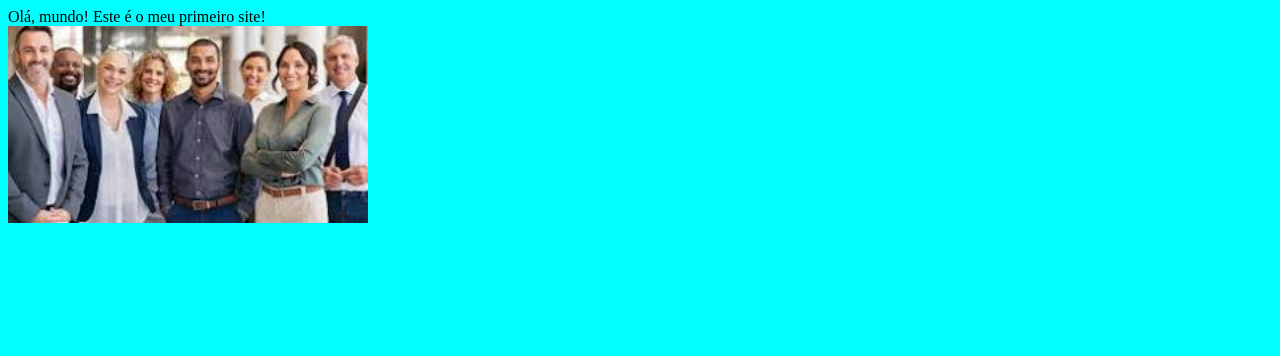
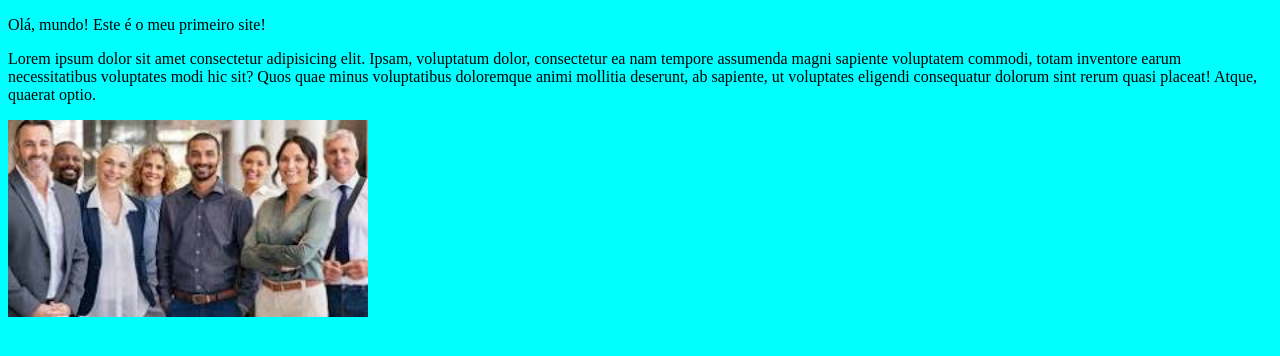
Before and after one commit to Jones-Amaral/Projeto-Web-1, a plain HTML site: page Index.html in a window 1280 px wide. Drawn offline with Linux system fonts and the light colour scheme.

Commit message:
Update de index.html

```diff
--- a/Index.html
+++ b/Index.html
@@ -7,7 +7,9 @@
     <link rel="stylesheet" href="style.css">
 </head>
 <body>
-    Olá, mundo! Este é o meu primeiro site! <br>
+    <p>Olá, mundo! Este é o meu primeiro site! </p>
+
+    <p>Lorem ipsum dolor sit amet consectetur adipisicing elit. Ipsam, voluptatum dolor, consectetur ea nam tempore assumenda magni sapiente voluptatem commodi, totam inventore earum necessitatibus voluptates modi hic sit? Quos quae minus voluptatibus doloremque animi mollitia deserunt, ab sapiente, ut voluptates eligendi consequatur dolorum sint rerum quasi placeat! Atque, quaerat optio. </p>
     <img src="Pessoas.jpg" alt="" width="360">
 </body>
 </html>
```
